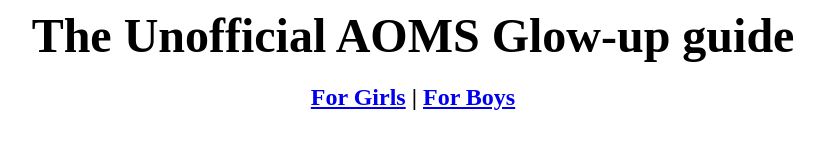
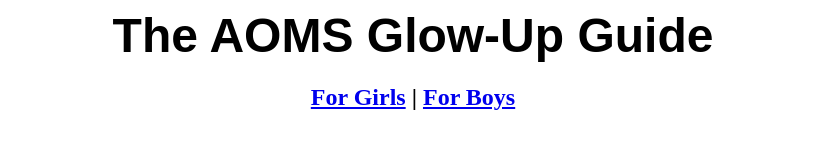
Before and after one commit to potatofinder/potatofinder.github.io, a plain HTML site: page index.html in a window 1280 px wide. Shown: the whole page, without its empty margins (227-1052 px from the left). Drawn offline with Linux system fonts and the light colour scheme.

Commit message:
Update index.html

```diff
--- a/index.html
+++ b/index.html
@@ -1,3 +1,3 @@
-<h1 style="text-align:center"><span style="font-size:48px">The Unofficial AOMS Glow-up guide</span></h1>
+<h1 style="text-align:center"><span style="font-family:Arial,Helvetica,sans-serif"><span style="font-size:48px">The AOMS Glow-Up Guide</span></span></h1>
 
 <h2 style="text-align:center"><a href="/girls.html">For Girls</a> | <a href="/boys.html">For Boys</a></h2>
```
